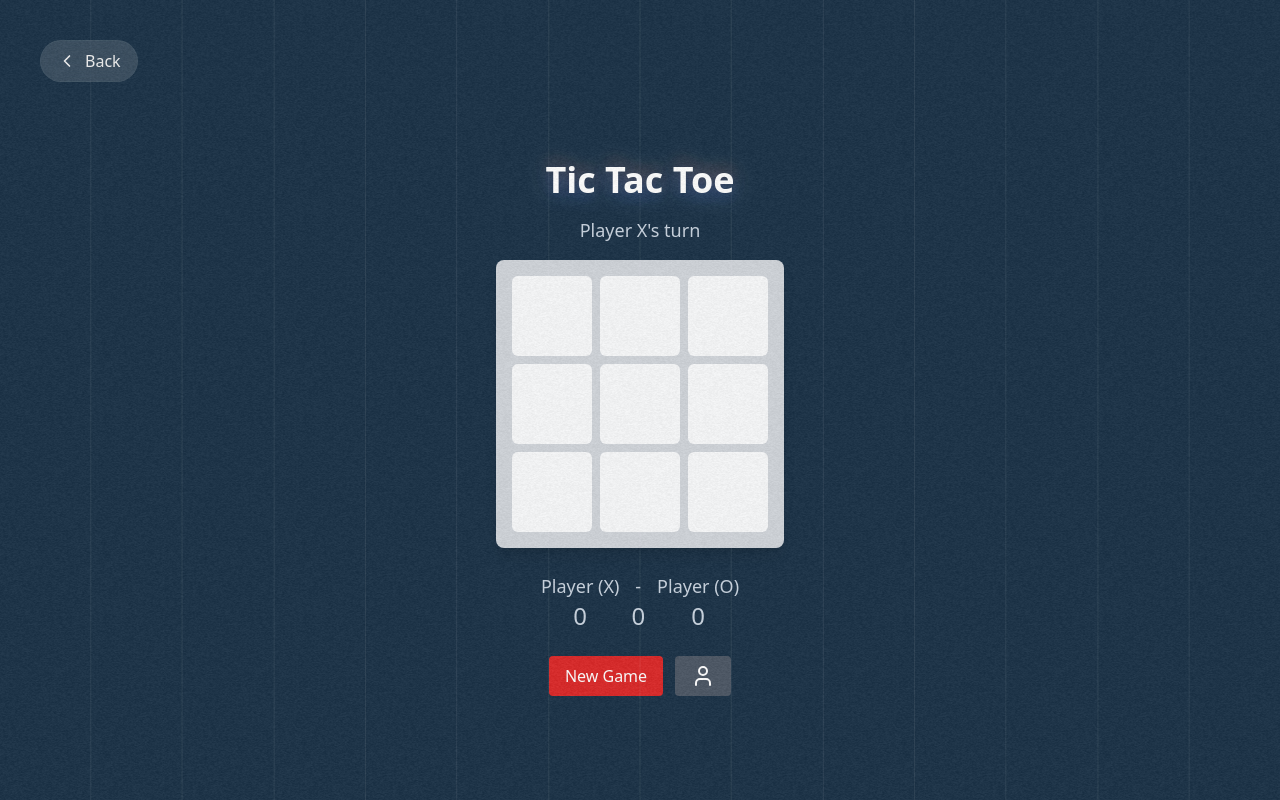
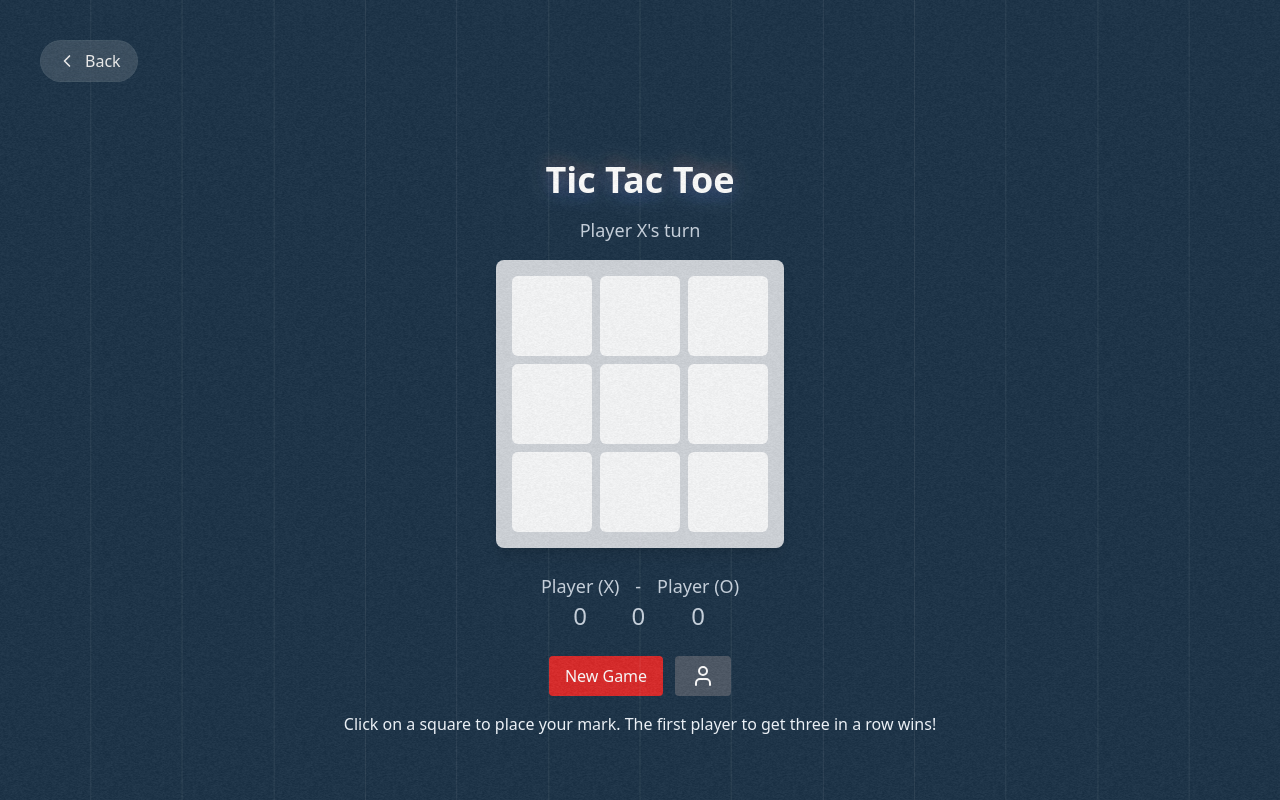
Before and after one commit to antaga04/imprffctgames, a React (Vite) app in the folder client/: page /games/tictactoe in a window 1280 px wide. Built offline with nearby package versions, Linux system fonts and the light colour scheme; no server answers; the HTML template or start-up script is replaced by a standard one.

Commit message:
feat: add instructions to tic tac toe, add info toast when switching modes & fix error toast at registration

```diff
--- a/client/src/games/TicTacToe.tsx
+++ b/client/src/games/TicTacToe.tsx
@@ -3,6 +3,7 @@ import Confetti from 'react-confetti';
 import GameWrapper from '@/components/layouts/GameWrapper';
 import CoolDownButton from '@/components/ui/CoolDownButton';
 import { User, Users } from 'lucide-react';
+import { toast } from 'sonner';
 
 const PLAYER = {
     X: 'X',
@@ -136,6 +137,11 @@ const Game = () => {
         setHighlightSquares([]);
     };
 
+    const changeGamemode = (): void => {
+        setGameMode((prev) => (prev === GAME_MODE.SINGLE ? GAME_MODE.MULTI : GAME_MODE.SINGLE));
+        toast.info(`${gameMode === GAME_MODE.SINGLE ? 'Multiplayer' : 'Single Player'} mode activated!`);
+    };
+
     return (
         <>
             {showConfetti && <Confetti recycle={false} numberOfPieces={200} />}
@@ -192,9 +198,7 @@ const Game = () => {
                 <CoolDownButton
                     title="Switch Game Mode"
                     text={gameMode === GAME_MODE.SINGLE ? <User /> : <Users />}
-                    onSubmit={() =>
-                        setGameMode((prev) => (prev === GAME_MODE.SINGLE ? GAME_MODE.MULTI : GAME_MODE.SINGLE))
-                    }
+                    onSubmit={changeGamemode}
                     bgColor="bg-gray-600"
                     hoverBgColor="hover:bg-gray-700"
                 />
@@ -205,7 +209,10 @@ const Game = () => {
 
 const TicTacToe = () => {
     return (
-        <GameWrapper title="Tic Tac Toe">
+        <GameWrapper
+            title="Tic Tac Toe"
+            instructions="Click on a square to place your mark. The first player to get three in a row wins!"
+        >
             <Game />
         </GameWrapper>
     );
--- a/client/src/pages/Register.tsx
+++ b/client/src/pages/Register.tsx
@@ -55,7 +55,7 @@ const RegisterForm = () => {
                 {
                     loading: 'Registering...',
                     success: 'Confirmation email has been resent. Please check your inbox.',
-                    error: (error) => error.response?.data?.message || 'An error occurred during registration.',
+                    error: (error) => error.response?.data?.error || 'An error occurred during registration.',
                 },
             );
         } catch (error) {
```
